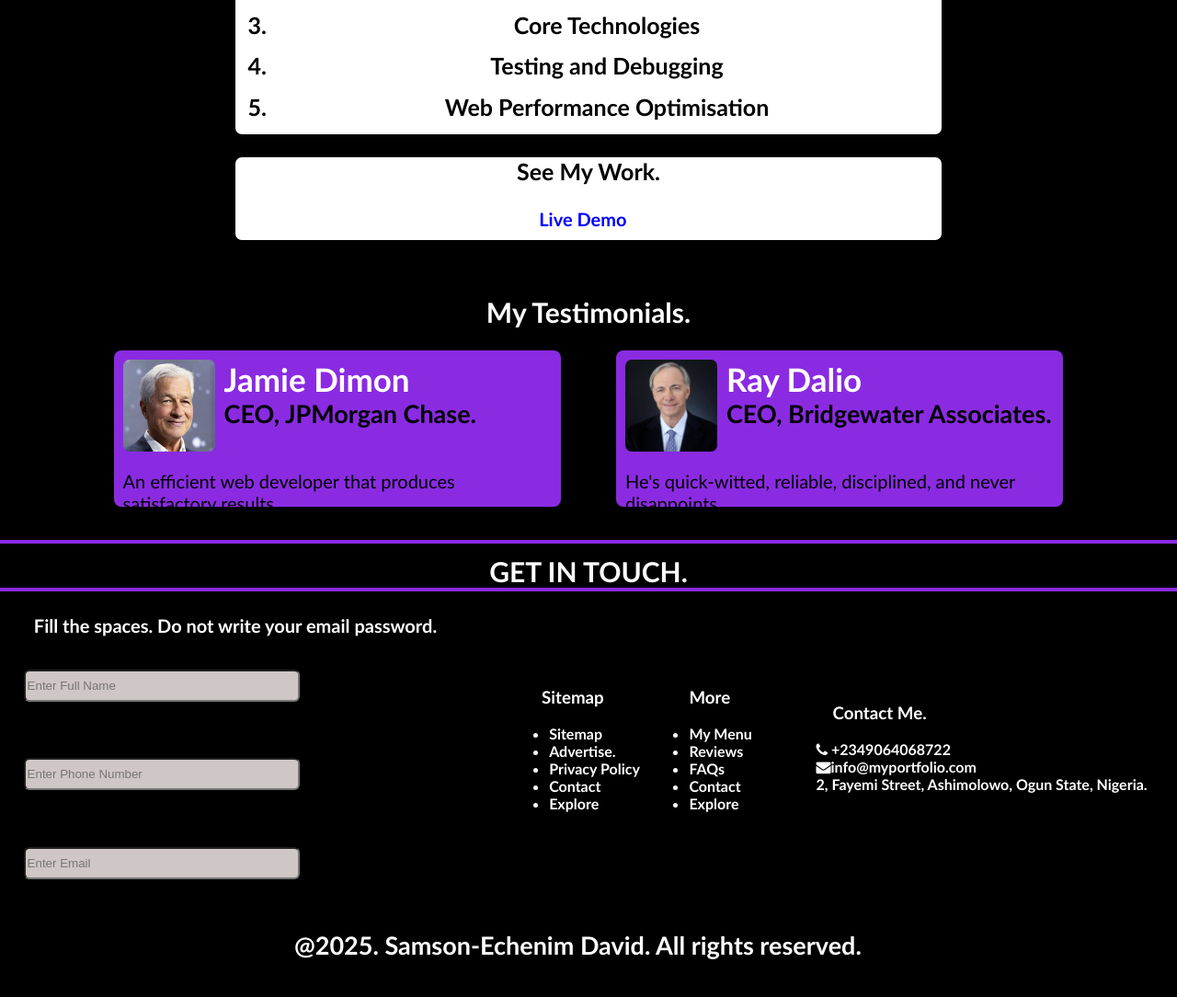
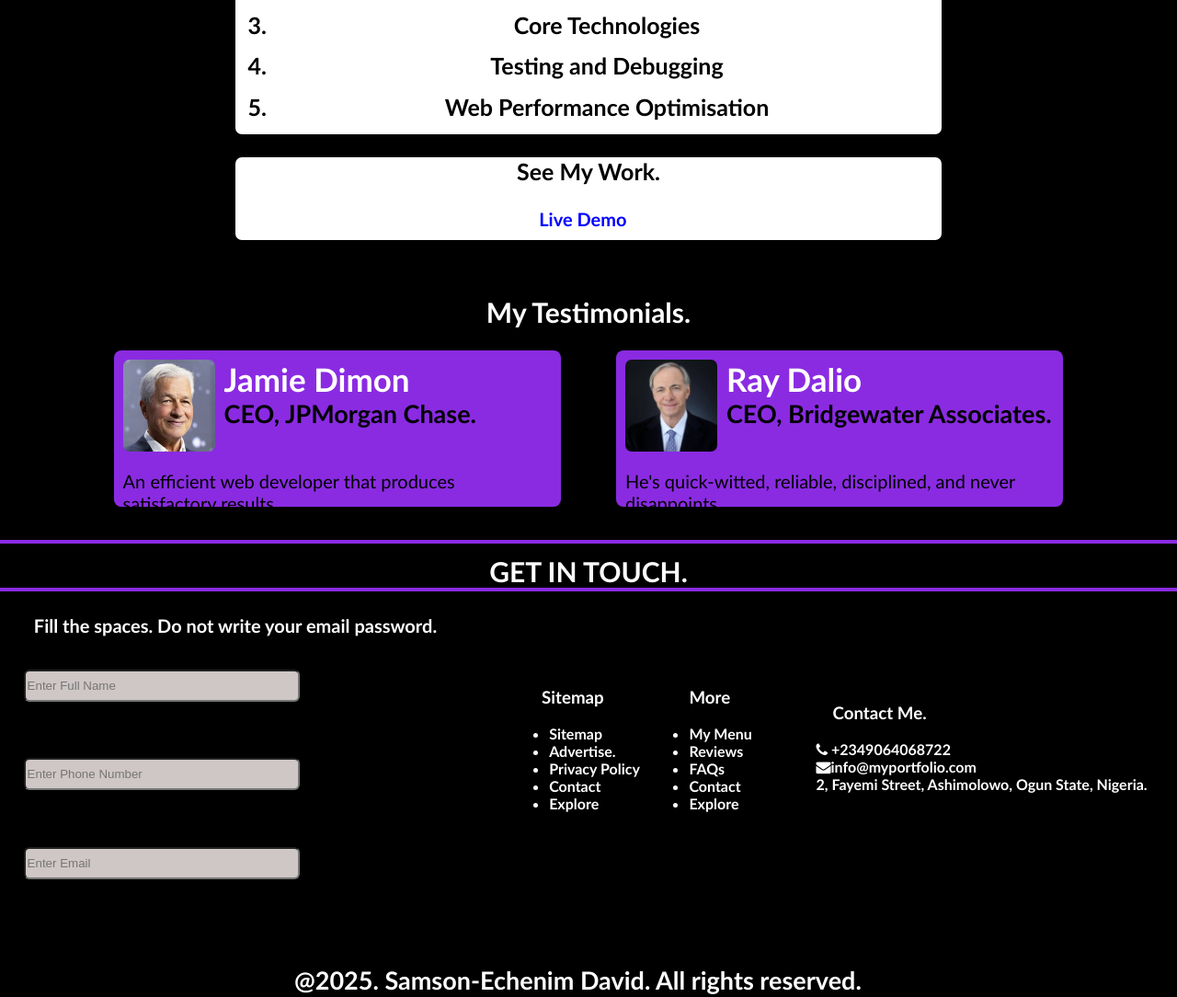
Before and after one commit to davyking321/davystore, a plain HTML site: page index.html in a window 1280 px wide. Shown: the part 1308-2392 px from the top of the page at 92% size. Before the commit the page ends 2352 px from the top, so only its background shows below. Drawn offline with Linux system fonts and the light colour scheme.

Commit message:
Update index.html

```diff
--- a/index.html
+++ b/index.html
@@ -333,15 +333,15 @@
 
         .over {
             width: 100%;
-            height: 30px;
-            margin-top: 24%;
+            height: 35px;
+            margin-top: 27%;
         }
 
         .over p {
             font-size: 27px;
             font-weight: bolder;
             margin-left: 25%;
-            margin-top: 5%;
+            margin-top: 6%;
             color: white;
         }
 
```
